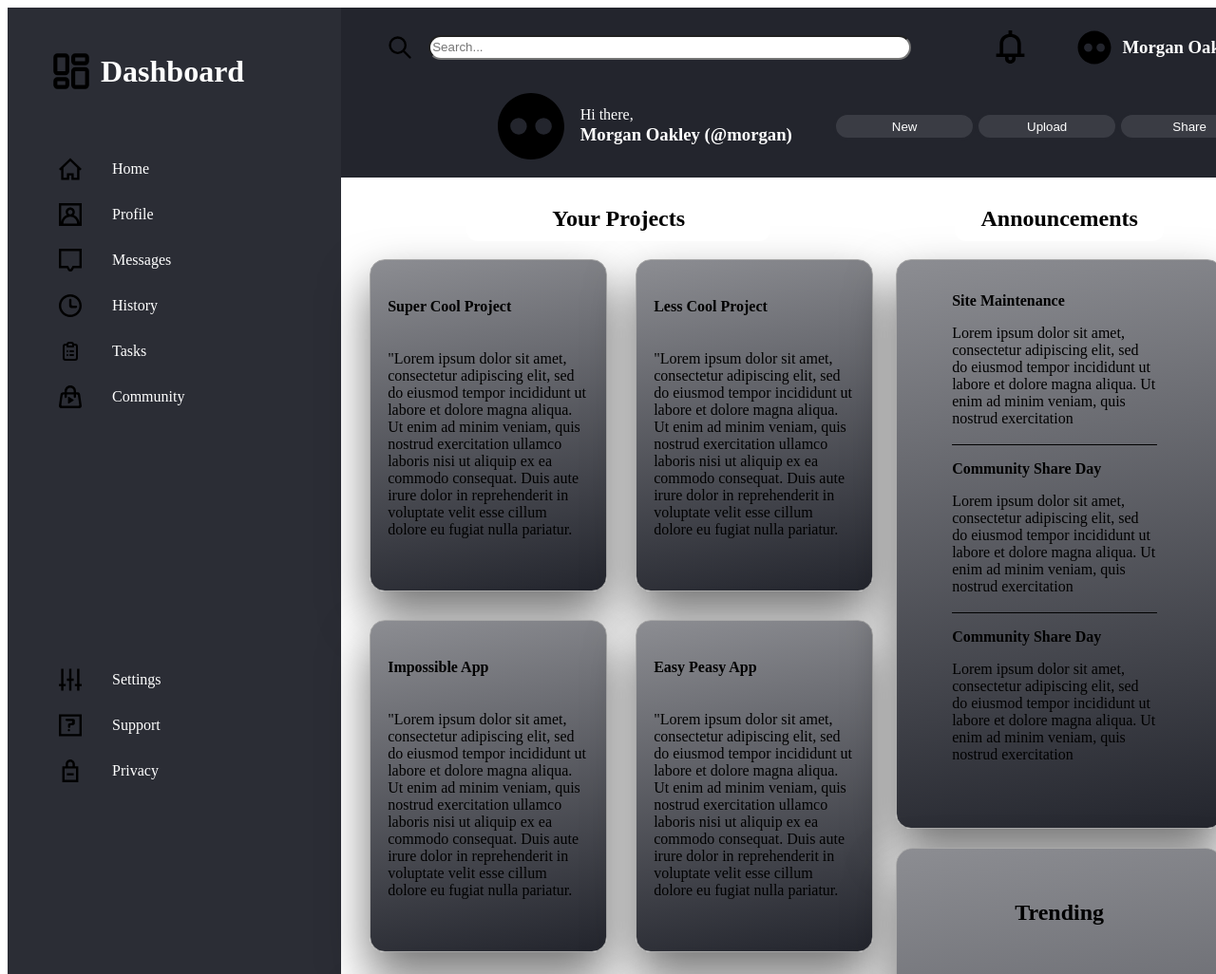
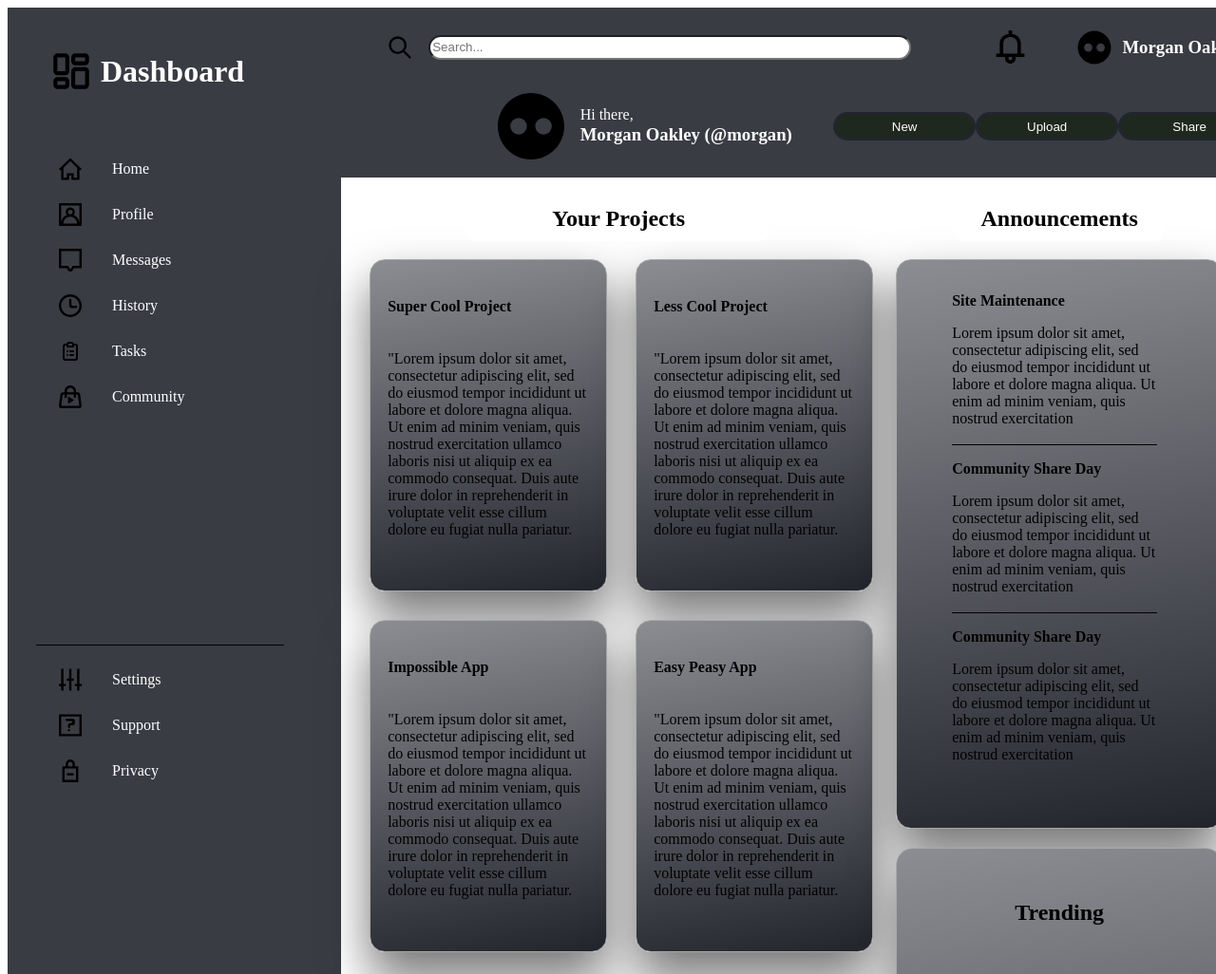
Before and after one commit to ZiMP45/odin-admin, a plain HTML site: page index.html in a window 1280 px wide. Shown: the top 1026 px of the page at 95% size. Drawn offline with Linux system fonts and the light colour scheme.

Commit message:
styling and colors

```diff
--- a/style.css
+++ b/style.css
@@ -31,7 +31,7 @@
     grid-template-rows: 2fr 3fr;
     align-items: center;
 
-    background-color: var(--darker);
+    background-color: var(--medium);
     color: white;
 }
 
@@ -109,7 +109,7 @@ input {
 
 .bottom {
     display: grid;
-    grid-template-columns: 1fr 3fr 2fr;
+    grid-template-columns: 1fr 3fr 3fr;
 }
 
 .title {
@@ -145,7 +145,7 @@ input {
     width: 150px;
     height: 30px;
     border-radius: 50px;
-    background-color: var(--medium);
+    background-color: var(--darkest);
     color: white;
     border: 3px solid var(--darker);
 }
@@ -154,7 +154,7 @@ input {
 
 .sidebar {
     grid-area: sidebar;
-    background-color: var(--dark);
+    background-color: var(--medium);
     color: white;
     display: grid;
     grid-template-rows: 1fr 4fr 7fr;
@@ -167,6 +167,7 @@ input {
     flex-direction: column;
     justify-content: flex-start;
     flex: 1;
+    border-bottom: 1px solid black;
 }
 
 .dashboard {
```
